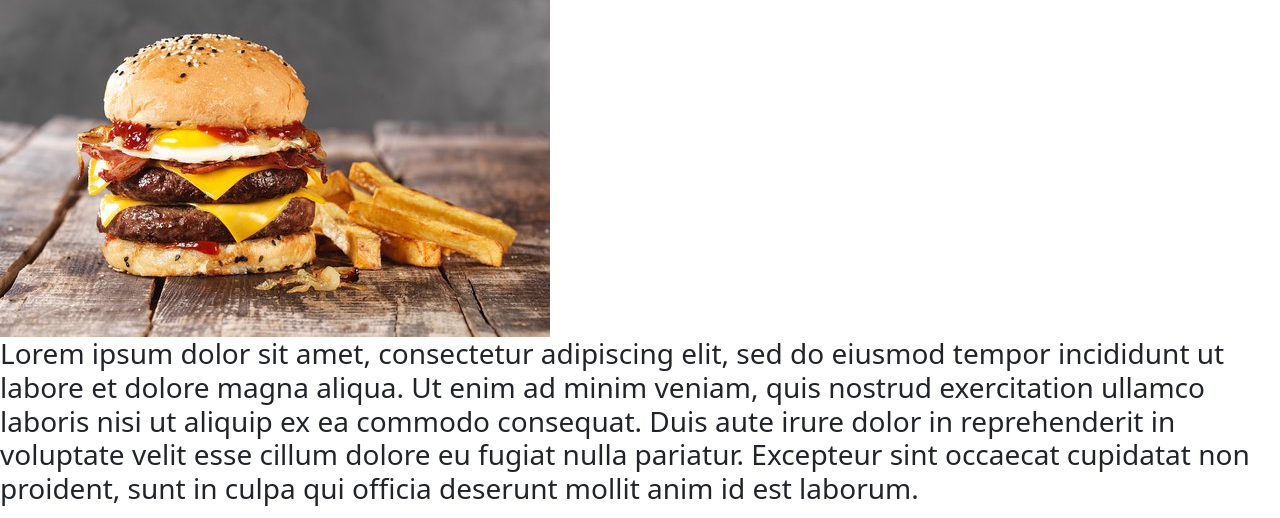
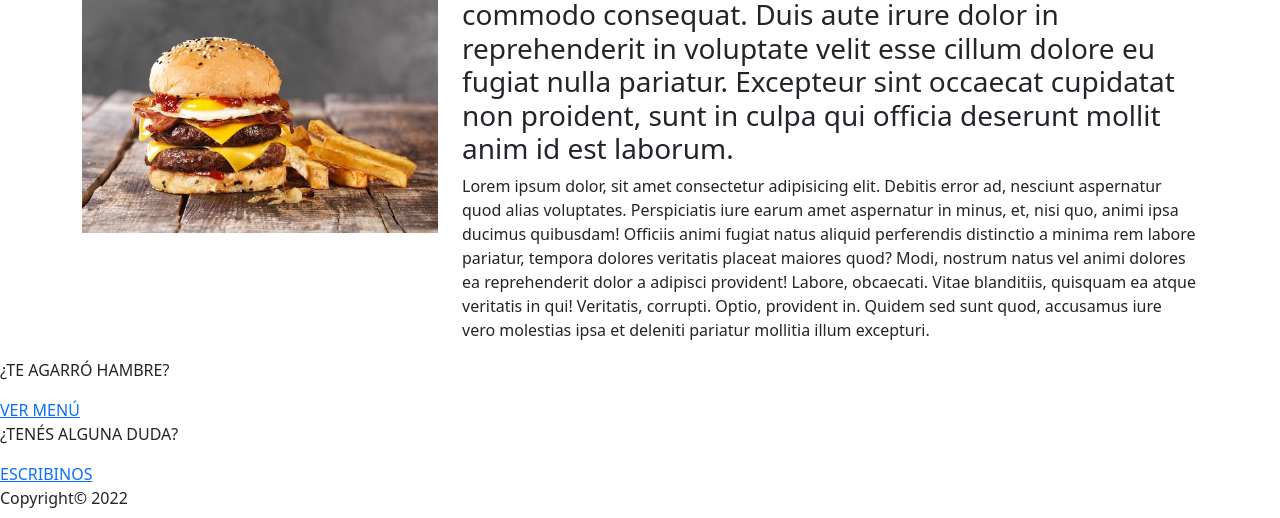
Before and after one commit to tbareiro/burguerplate, a plain HTML site: page index1.html in a window 1280 px wide. Shown: the part 496-1014 px from the top of the page. Drawn offline with nearby package versions, Linux system fonts and the light colour scheme.

Commit message:
adelanto boostrap

```diff
--- a/index1.html
+++ b/index1.html
@@ -37,20 +37,22 @@
       </nav>
     </header>
     <main>
-        <div class="fondo">
+        <div class="container">
           <img src="./assets/bpLogo.png" class="bpLogo" alt="Burguer Plate">
         </div>
-         <section class="welcome">
-           <div class="welcome__img">
-             <h1 class="h1__welcome"> Bienvenido a Burguer Plate </h1>
-             <img src="./assets/hamburguesa.jpg" alt="hamburguesa" class="img__welcome">
-           </div>
-           <div class="parrafo">
+         <section class="container">
+           <div class="row">
+            <div class="col-4" id="welcome__img">
+              <h1 class="h1__welcome"> Bienvenido a Burguer Plate </h1>
+              <img class="w-100" src="./assets/hamburguesa.jpg" alt="hamburguesa" id="img__welcome">
+            </div>
+            <div class="col-8" id="parrafo">
              <h3>Lorem ipsum dolor sit amet, consectetur adipiscing elit, sed do eiusmod tempor incididunt ut labore  et dolore magna aliqua. Ut enim ad minim veniam, quis nostrud exercitation ullamco laboris nisi ut aliquip ex  ea commodo consequat. Duis aute irure dolor in reprehenderit in voluptate velit esse cillum dolore eu fugiat   nulla pariatur. Excepteur sint occaecat cupidatat non proident, sunt in culpa qui officia deserunt mollit anim  id est laborum.</h3>
              <p>Lorem ipsum dolor, sit amet consectetur adipisicing elit. Debitis error ad, nesciunt aspernatur quod alias   voluptates. Perspiciatis iure earum amet aspernatur in minus, et, nisi quo, animi ipsa ducimus quibusdam!
              Officiis animi fugiat natus aliquid perferendis distinctio a minima rem labore pariatur, tempora dolores  veritatis placeat maiores quod? Modi, nostrum natus vel animi dolores ea reprehenderit dolor a adipisci  provident!
              Labore, obcaecati. Vitae blanditiis, quisquam ea atque veritatis in qui! Veritatis, corrupti. Optio, provident  in. Quidem sed sunt quod, accusamus iure vero molestias ipsa et deleniti pariatur mollitia illum excepturi.</p>
            </div>
+          </div>
          </section>
          <section class="cuadros">
            <div class="contenedor__menu">
```
